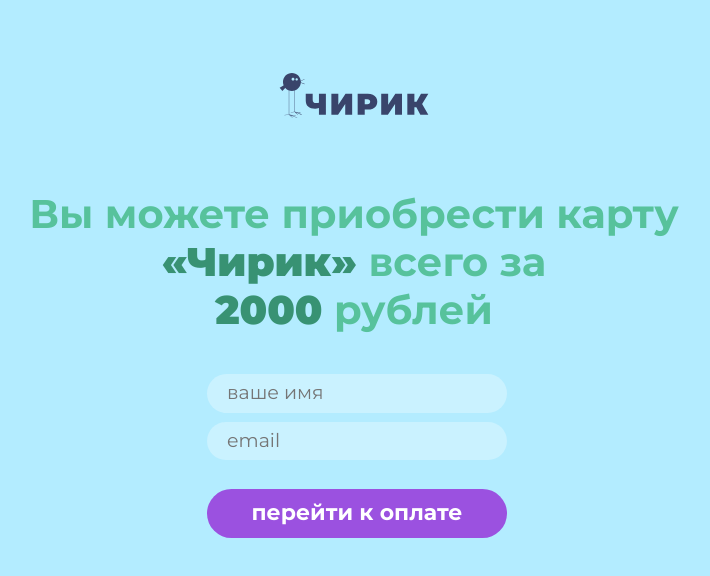
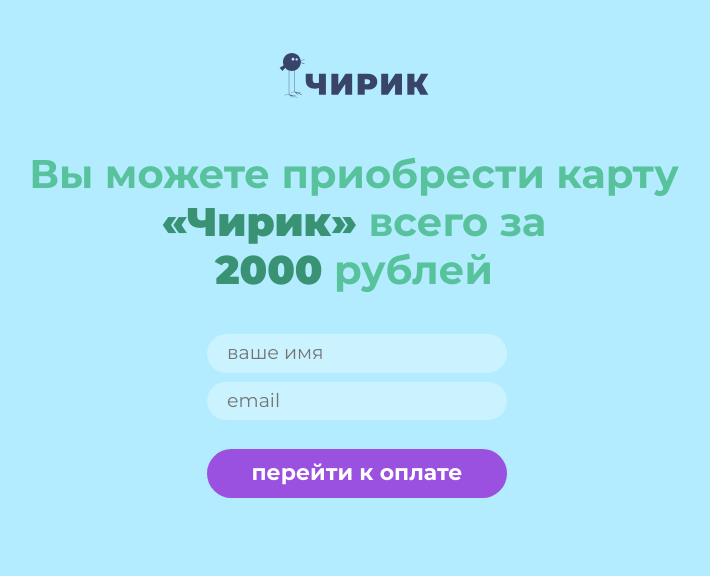
Before and after one commit to pesukaru1/chirik-tests, a plain HTML site: page payment/paymnt-form.html in a window 1280 px wide. Shown: the whole page, without its empty margins (286-996 px from the left). Drawn offline with nearby package versions, Linux system fonts and the light colour scheme.

Commit message:
fixed heights

```diff
--- a/css/style.css
+++ b/css/style.css
@@ -105,8 +105,8 @@ p {
 
 .logo {
     max-width: 150px;
-    height: 150px;
-    margin: 20px auto 10px;
+    height: 50px;
+    margin: 50px auto 50px;
     background-image: url("../svg/logo.svg");
     background-position: center;
     background-repeat: no-repeat;
```
